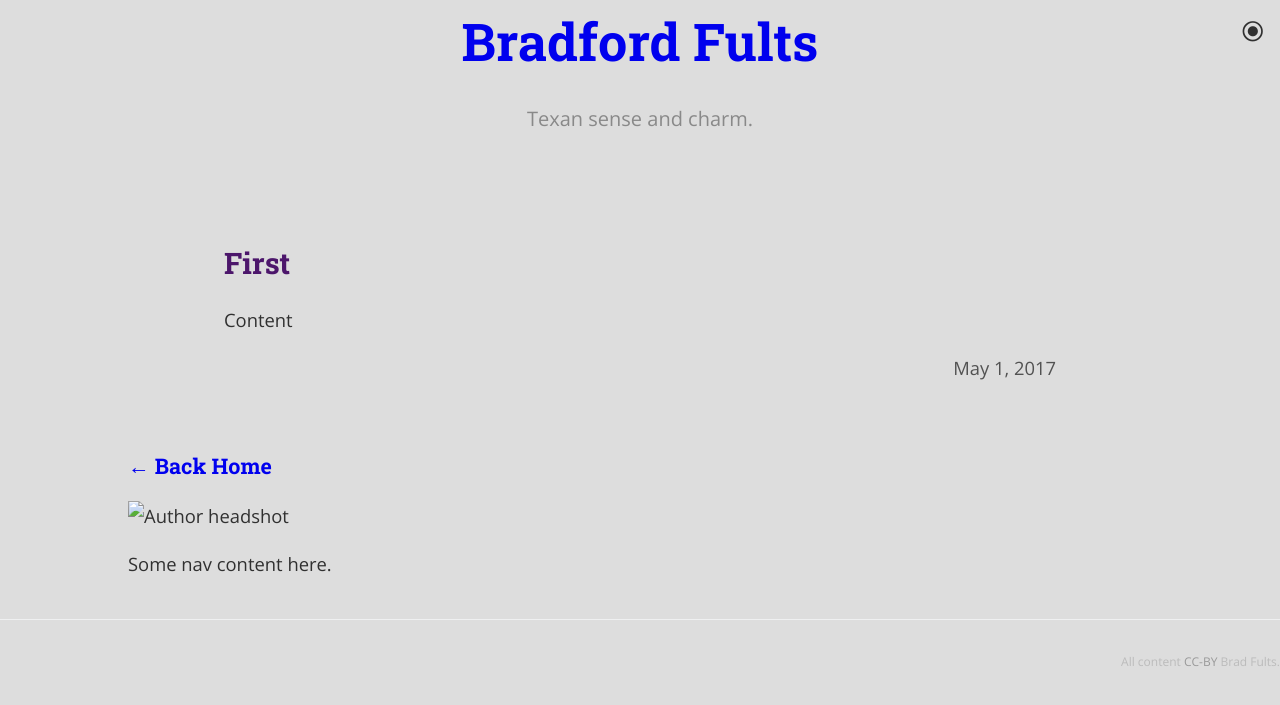
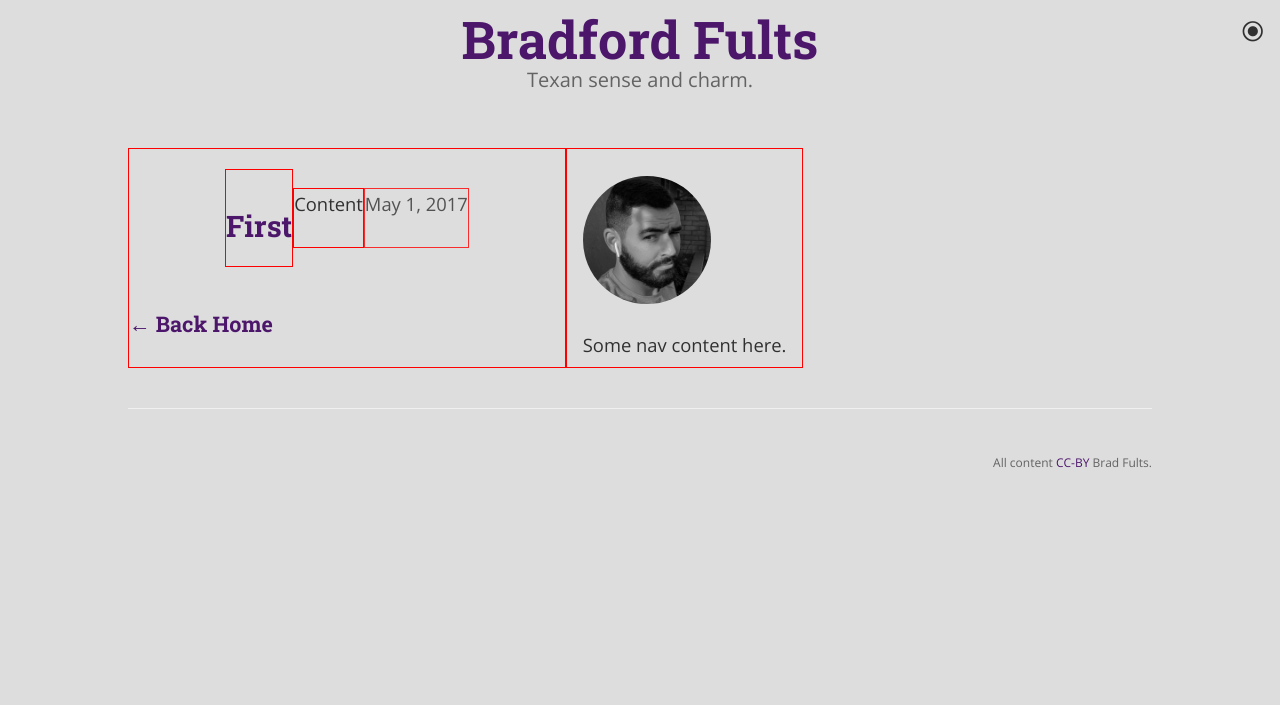
Before and after one commit to h3h/bradfordfults.com, a Jekyll site: the page built from _posts/2017-05-01-first-post.md, in a window 1280 px wide. Shown: the top 705 px of the page. Built offline with Jekyll 4.4.1, drawn with Linux system fonts in a browser that asks for light colours.

Commit message:
Organizes CSSs and starts to add nav

```diff
--- a/_includes/footer.html
+++ b/_includes/footer.html
@@ -1,3 +1,5 @@
-<p class="site-footer">
-    All content <a href="https://creativecommons.org/licenses/by/4.0/">CC-BY</a> Brad Fults.
-</p>
+<section class="site-footer">
+  <p>
+      All content <a href="https://creativecommons.org/licenses/by/4.0/">CC-BY</a> Brad Fults.
+  </p>
+</section>
--- a/_includes/head.html
+++ b/_includes/head.html
@@ -1,7 +1,12 @@
 <head>
     <meta charset="UTF-8" />
     <meta name="viewport" content="width=device-width, initial-scale=1" />
-    <link href="https://fonts.googleapis.com/css?family=Open+Sans:400,700|Roboto+Slab:400,700" rel="stylesheet" type="text/css">
+
+    <link href="https://fonts.googleapis.com/css2?family=Gelasio:ital,wght@0,400;0,600;1,400;1,600&family=Open+Sans:ital,wght@0,400;0,700;1,400;1,700&family=Roboto+Slab:wght@400;700&display=swap" rel="stylesheet">
+    {% if page.salutation %}
+    <link href="https://fonts.googleapis.com/css2?family=Rancho&display=swap" rel="stylesheet" type="text/css">
+    {% endif %}
+
     <link rel="stylesheet" href="{{ site.url }}{{ site.baseurl }}/style/style.css">
     <link rel="canonical" href="{{ page.url | replace:'index.html','' | prepend: site.baseurl | prepend: site.url }}">
     <link rel="alternate" type="application/rss+xml" title="{{ site.title }}" href="{{ " /feed.xml " | prepend: site.baseurl | prepend: site.url }}">
--- /dev/null
+++ b/_sass/_article.scss
@@ -0,0 +1,23 @@
+article.content {
+  font-family: "Gelasio", Georgia, Times, serif;
+  font-size: 16pt;
+  padding: 1rem 3rem;
+
+  body.theme-dark & { background-color: darken($color-dark-bg-base, 10%); }
+  body.theme-light & { background-color: lighten($color-light-bg-base, 10%); }
+
+  b,
+  strong {
+    font-weight: 600;
+  }
+}
+
+p.salutation {
+  font-family: "Rancho", "Gelasio", Georgia, serif;
+  font-size: 2.65em;
+  margin: 0 0 -1.25rem;
+  padding: 0;
+
+  body.theme-dark & { color: $color-dark-punch; }
+  body.theme-light & { color: $color-light-punch; }
+}
--- /dev/null
+++ b/_sass/_nav.scss
@@ -0,0 +1,12 @@
+nav.main {
+  padding: 0.5rem 1rem;
+}
+
+nav.main p.headshot {
+  width: 128px;
+
+  img {
+    border-radius: 128px;
+    max-width: 100%;
+  }
+}
--- /dev/null
+++ b/_sass/_themes.scss
@@ -0,0 +1,47 @@
+body.theme-light {
+  background-color: $color-light-bg-base;
+  color: $color-light-text-base;
+
+  a:link,
+  a:visited {
+    color: $color-light-text-highlight;
+  }
+
+  a:hover,
+  a:active {
+    color: $color-light-punch;
+  }
+
+  h1 {
+    color: $color-light-text-highlight;
+  }
+
+  .project-tagline,
+  .site-footer {
+    color: lighten($color-light-text-base, 20%);
+  }
+}
+
+body.theme-dark {
+  background-color: $color-dark-bg-base;
+  color: $color-dark-text-base;
+
+  a:link,
+  a:visited {
+    color: $color-dark-text-highlight;
+  }
+
+  a:hover,
+  a:active {
+    color: $color-dark-punch;
+  }
+
+  h1 {
+    color: $color-dark-text-highlight;
+  }
+
+  .project-tagline,
+  .site-footer {
+    color: darken($color-dark-text-base, 20%);
+  }
+}
--- a/style/style.scss
+++ b/style/style.scss
@@ -9,7 +9,7 @@ body {
   padding: 0;
   margin: 0;
   font-family: "Open Sans", "Helvetica Neue", Helvetica, Arial, sans-serif;
-  font-size: 16px;
+  font-size: 18px;
   line-height: 1.6;
   transition: background-color 0.5s, color 0.5s;
 }
@@ -22,6 +22,11 @@ h1, h2, h3, h4, h5, h6 {
   font-family: "Roboto Slab", Georgia, serif;
   margin-bottom: 1rem;
 
+  body.theme-light & a:hover,
+  body.theme-light & a:active {
+    color: inherit;
+  }
+
   @media screen and (min-width:64em) {
     margin-top: 2rem;
   }
@@ -30,47 +35,7 @@ h1, h2, h3, h4, h5, h6 {
   }
 }
 
-body.theme-light {
-  background-color: $color-light-bg-base;
-  color: $color-light-text-base;
-
-  a:link {
-
-  }
-
-  a:visited {
-  }
-
-  a:hover,
-  a:active {
-  }
-
-  h1 {
-    color: $color-light-text-highlight;
-  }
-}
-
-body.theme-dark {
-  background-color: $color-dark-bg-base;
-  color: $color-dark-text-base;
-
-  a:link {
-    color: $color-dark-text-highlight;
-  }
-
-  a:visited {
-    color: $color-dark-text-highlight;
-  }
-
-  a:hover,
-  a:active {
-    color: $color-dark-punch;
-  }
-
-  h1 {
-    color: $color-dark-text-highlight;
-  }
-}
+@import 'themes';
 
 .toggler {
   cursor: pointer;
@@ -82,13 +47,14 @@ body.theme-dark {
 
 .page-header {
   box-sizing: border-box;
-  color: #666;
+  margin: 1rem auto;
   text-align: center;
 }
 
 .project-name {
-  margin-top: 0;
-  margin-bottom: 0.1rem;
+  line-height: 0.9em;
+  margin: 0 auto;
+  padding: 0;
 
   @media screen and (min-width:64em) {
     font-size: 3.25rem;
@@ -102,9 +68,9 @@ body.theme-dark {
 }
 
 .project-tagline {
-  margin-bottom: 2rem;
   font-weight: normal;
-  opacity: 0.7;
+  margin: 0.1rem auto 2rem;
+
   @media screen and (min-width:64em) {
     font-size: 1.25rem;
   }
@@ -117,6 +83,12 @@ body.theme-dark {
 }
 
 .main-content {
+  display: flex;
+
+  & > * {
+    border: 1px solid red;
+  }
+
   @media screen and (min-width:64em) {
     max-width: 64rem;
     padding: 1.25rem 6rem 0.5rem;
@@ -146,8 +118,6 @@ body.theme-dark {
   padding: 2px 4px;
   font-family: Consolas, "Liberation Mono", Menlo, Courier, monospace;
   font-size: 0.9rem;
-  color: #383e41;
-  background-color: #f3f6fa;
   border-radius: 0.3rem;
 }
 .main-content pre {
@@ -155,9 +125,7 @@ body.theme-dark {
   margin-top: 0;
   margin-bottom: 1rem;
   font: 1rem Consolas, "Liberation Mono", Menlo, Courier, monospace;
-  color: #567482;
   word-wrap: normal;
-  background-color: #f3f6fa;
   border: solid 1px #dce6f0;
   border-radius: 0.3rem;
 }
@@ -165,7 +133,6 @@ body.theme-dark {
   padding: 0;
   margin: 0;
   font-size: 0.9rem;
-  color: #567482;
   word-break: normal;
   white-space: pre;
   background: transparent;
@@ -205,7 +172,6 @@ body.theme-dark {
 .main-content blockquote {
   padding: 0 1rem;
   margin-left: 0;
-  color: #5F6B70;
   border-left: 0.3rem solid #dce6f0;
 }
 .main-content blockquote >:first-child {
@@ -244,40 +210,23 @@ body.theme-dark {
   height: 2px;
   padding: 0;
   margin: 1rem 0;
-  background-color: #eff0f1;
   border: 0;
 }
 
 .site-footer {
+  @media screen and (max-width:42em) {
+    font-size: 0.8rem;
+  }
+  @media screen and (min-width:42em) {
+    font-size: 0.75rem;
+  }
+  @media screen and (min-width:64em) {
+    max-width: 64rem;
+  }
   border-top: solid 1px #eff0f1;
-  color: #bbb;
-  margin-top: 2rem;
+  margin: 2rem auto;
   padding-top: 2rem;
   text-align: right;
-}
-.site-footer a:link,
-.site-footer a:visited {
-  color: #999;
-}
-.site-footer a:hover,
-.site-footer a:active {
-  color: #333;
-  text-decoration: none;
-}
-@media screen and (min-width:42em) {
-  .site-footer {
-    font-size: 0.75rem;
-  }
-}
-@media screen and (max-width:42em) {
-  .site-footer {
-    color: #E5E5E5;
-    font-size: 0.8rem;
-  }
-  .site-footer a:link,
-  .site-footer a:visited {
-    color: #CDCDCD;
-  }
 }
 
 ul.post-index {
@@ -303,11 +252,9 @@ ul.post-index li {
 }
 .post-title a:link,
 .post-title a:visited {
-  color: #5F7585;
 }
 .post-title a:hover,
 .post-title a:active {
-  color: #5F634F;
 }
 .post-header .post-link {
   text-decoration: none;
@@ -338,3 +285,6 @@ ul.post-index li {
 label:hover {
   cursor: pointer;
 }
+
+@import 'article';
+@import 'nav';
```
Also changed, not shown: future-index.html (added, +17 -0 lines), img/headshot.jpg (added).
